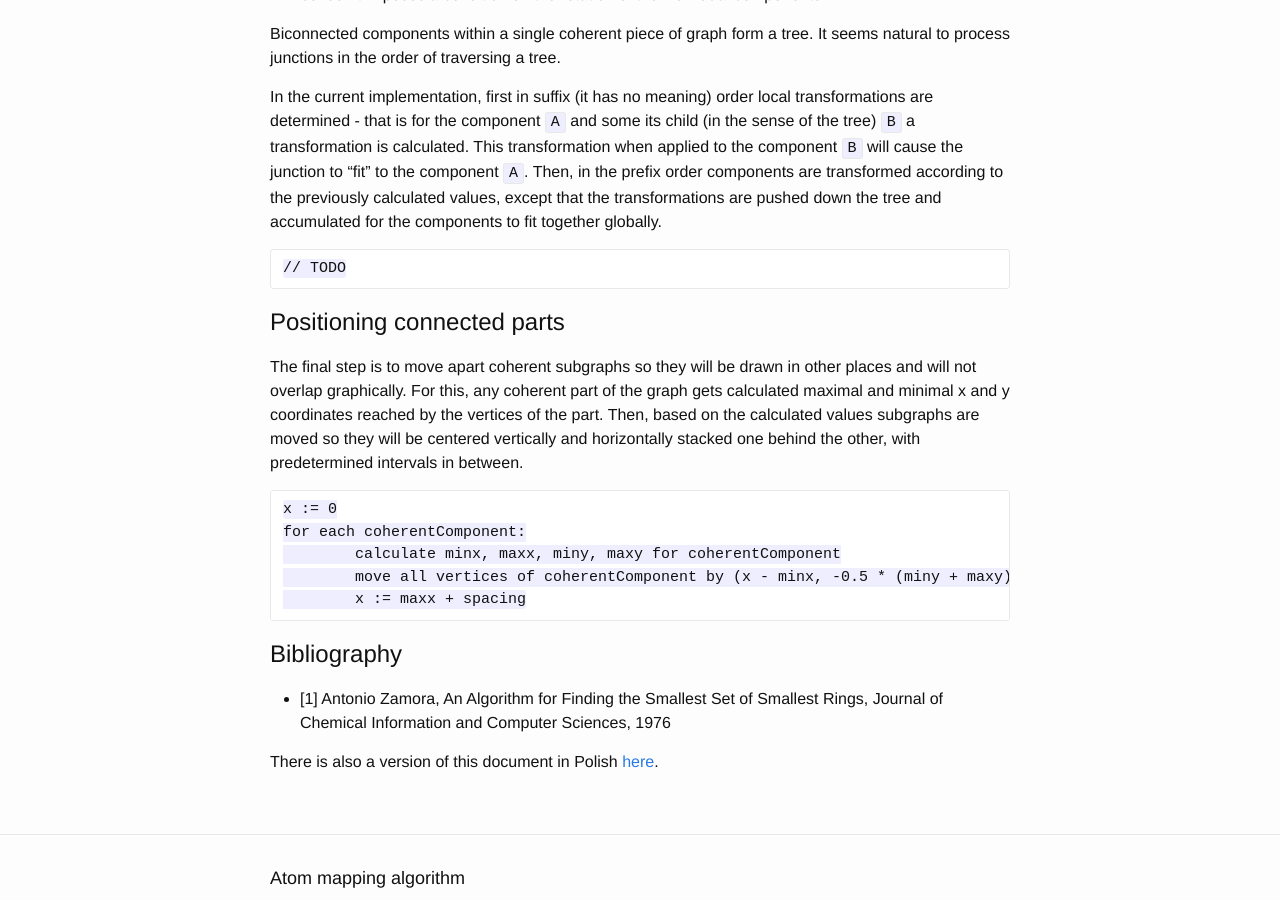
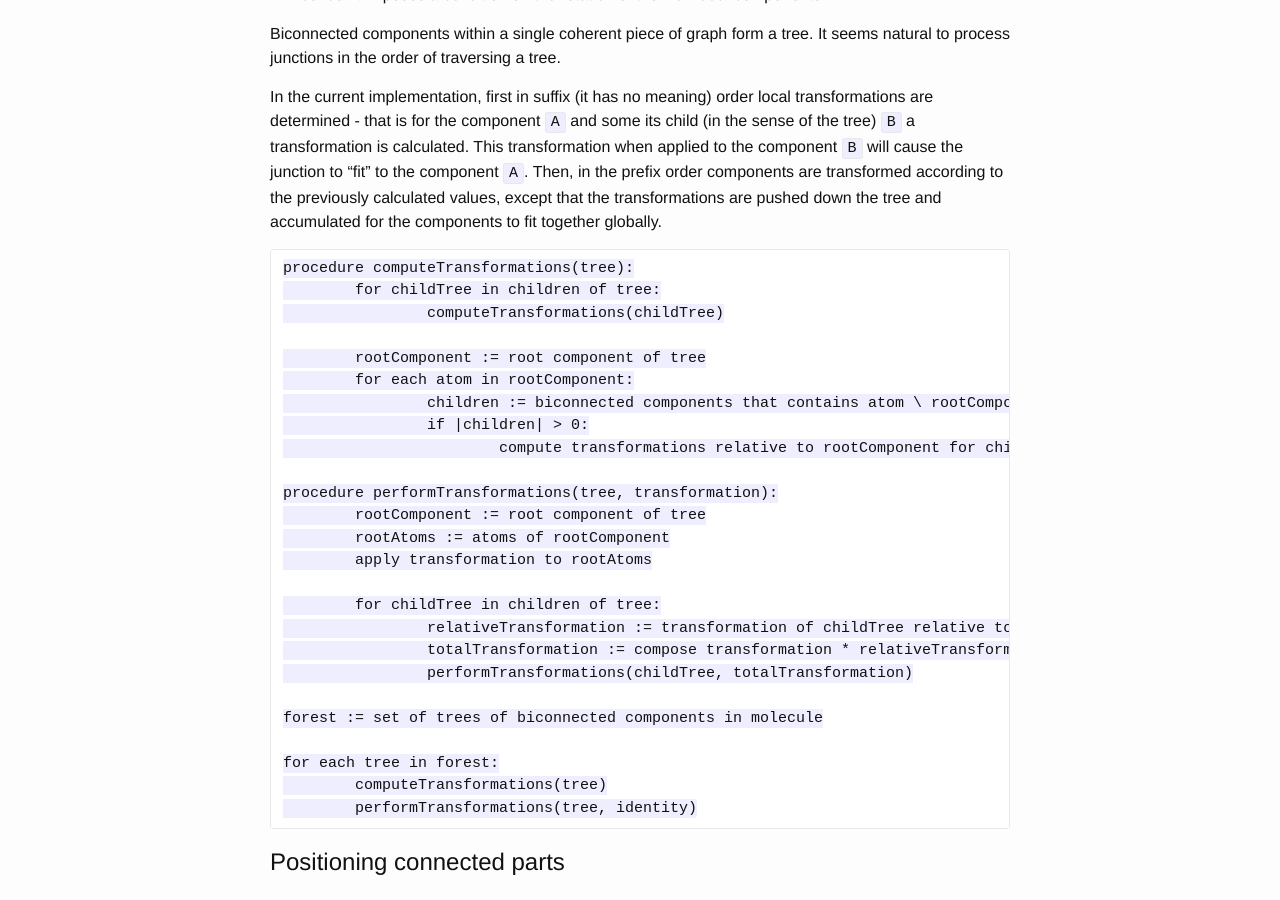
Before and after one commit to ChemistJS/smiles, a Jekyll site: the page built from _posts/2015-11-11-Setting-coordinates-for-atoms.markdown, in a window 1280 px wide and 900 px high, scrolled down 4774 px. Built offline with Jekyll 4.4.1, drawn with Linux system fonts in a browser that asks for light colours.

Commit message:
pseudocode for aligning biconnected components

```diff
--- a/_posts/2015-11-11-Setting-coordinates-for-atoms.markdown
+++ b/_posts/2015-11-11-Setting-coordinates-for-atoms.markdown
@@ -166,7 +166,31 @@ Biconnected components within a single coherent piece of graph form a tree. It s
 
 In the current implementation, first in suffix (it has no meaning) order local transformations are determined - that is for the component `A` and some its child (in the sense of the tree) `B` a transformation is calculated. This transformation when applied to the component `B` will cause the junction to "fit" to the component `A`. Then, in the prefix order components are transformed according to the previously calculated values, except that the transformations are pushed down the tree and accumulated for the components to fit together globally.
 
-	// TODO
+	procedure computeTransformations(tree):
+		for childTree in children of tree:
+			computeTransformations(childTree)
+
+		rootComponent := root component of tree
+		for each atom in rootComponent:
+			children := biconnected components that contains atom \ rootComponent
+			if |children| > 0:
+				compute transformations relative to rootComponent for children
+
+	procedure performTransformations(tree, transformation):
+		rootComponent := root component of tree
+		rootAtoms := atoms of rootComponent
+		apply transformation to rootAtoms
+
+		for childTree in children of tree:
+			relativeTransformation := transformation of childTree relative to rootComponent
+			totalTransformation := compose transformation * relativeTransformation (relativeTransformation is applied first)
+			performTransformations(childTree, totalTransformation)
+
+	forest := set of trees of biconnected components in molecule
+
+	for each tree in forest:
+		computeTransformations(tree)
+		performTransformations(tree, identity)
 
 # Positioning connected parts
 
```
